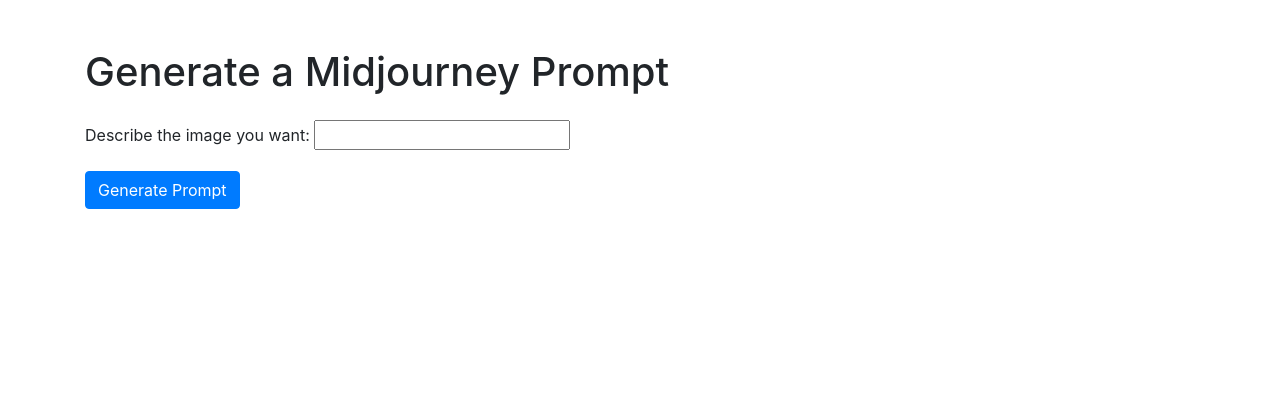
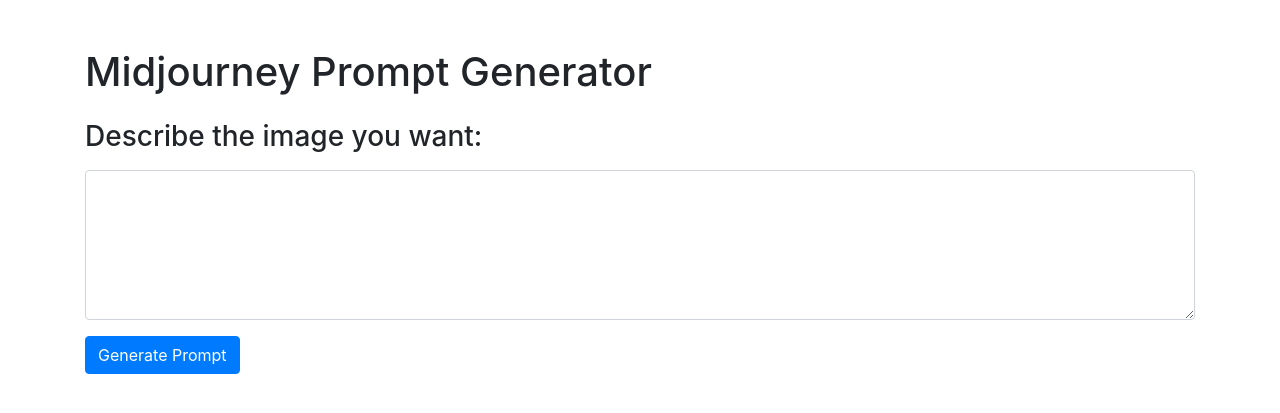
Before and after one commit to pedromandelli/mj-prompt-generator, a Django app: page /generate/ in a window 1280 px wide. Shown: the top 413 px of the page. Run offline with Django 4.2, Linux system fonts and the light colour scheme; some libraries are stand-ins or nearby versions.

Commit message:
django templates

```diff
--- a/prompt_generator/templates/prompt_generator/input.html
+++ b/prompt_generator/templates/prompt_generator/input.html
@@ -1,19 +1,24 @@
 <!DOCTYPE html>
 <html>
 <head>
-    <title>Generate Midjourney Prompts</title>
+    <title>Prompt Generator</title>
     <link rel="stylesheet" href="https://maxcdn.bootstrapcdn.com/bootstrap/4.0.0/css/bootstrap.min.css">
+    <style>
+        .input-form {
+            width: 100%;
+            height: 150px;
+        }
+    </style>
 </head>
 <body>
     <div class="container">
-        <h1 class="mt-5">Generate a Midjourney Prompt</h1>
-        <form method="post" class="mt-4">
+        <h1 class="mt-5">Midjourney Prompt Generator</h1>
+        <h3 class="mt-4">Describe the image you want:</h3>
+
+        <form method="post">
             {% csrf_token %}
-            <div class="form-group">
-                <label for="userInput">Describe the image you want:</label>
-                {{ form.user_input }}
-            </div>
-            <button type="submit" class="btn btn-primary">Generate Prompt</button>
+            <textarea name="user_input" class="input-form form-control mt-3"></textarea>
+            <button type="submit" class="btn btn-primary mt-3">Generate Prompt</button>
         </form>
     </div>
 </body>
--- a/prompt_generator/templates/prompt_generator/result.html
+++ b/prompt_generator/templates/prompt_generator/result.html
@@ -11,7 +11,7 @@
         {% for prompt in prompts %}
             <div class="card mt-4">
                 <div class="card-body">
-                    {{ prompt }}
+                    {{ prompt.generated_text }}
                 </div>
             </div>
         {% endfor %}
```
